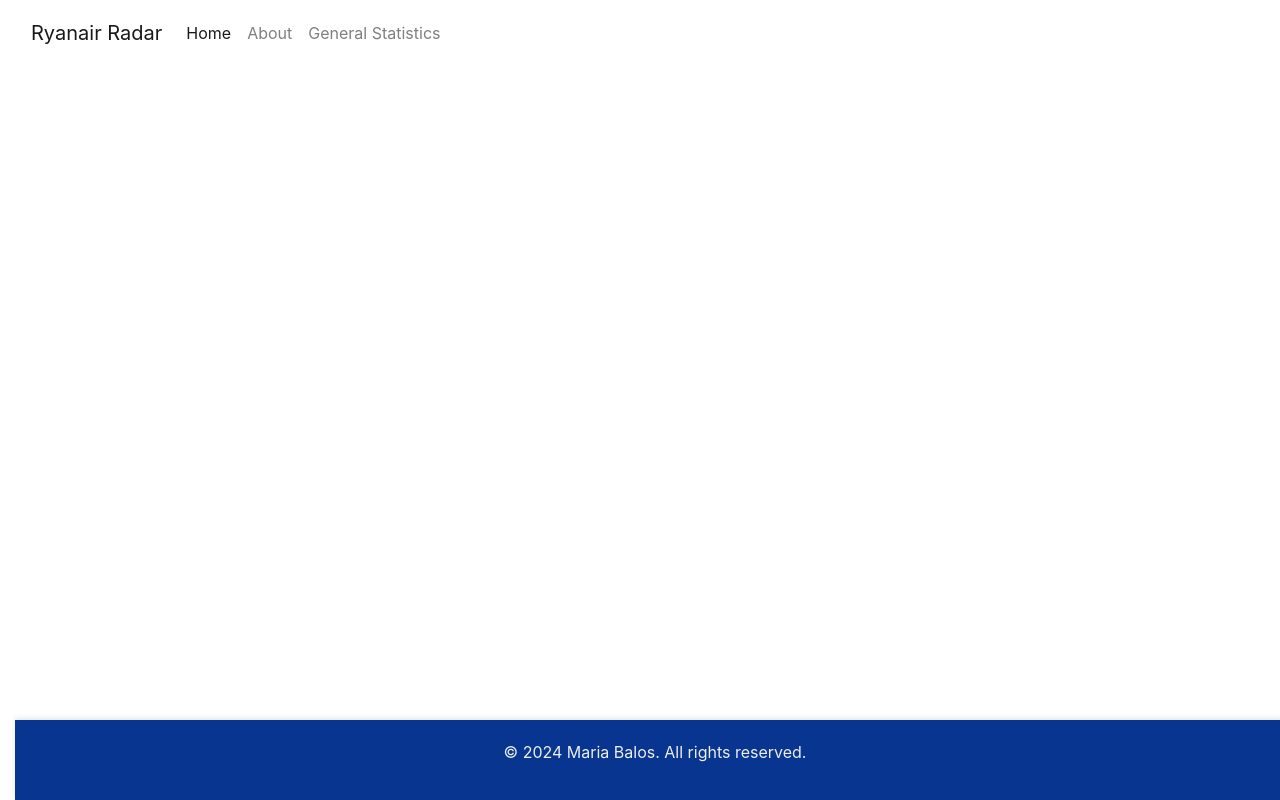
After one commit to mbalos16/air-ryanair, a Flask app: template templates/base.html in a window 1280 px wide. The commit adds this page. Run offline with Flask 3, Linux system fonts and the light colour scheme; the template is opened without the code that fills it, so the values that code supplies are empty; some libraries are stand-ins or nearby versions.

Commit message:
Make website dynamic with jinja

```diff
--- /dev/null
+++ b/templates/base.html
@@ -0,0 +1,74 @@
+<!DOCTYPE html>
+<html lang="en">
+
+<head>
+
+  <!-- Required meta tags -->
+  <meta charset="utf-8" />
+  <meta name="viewport" content="width=device-width, initial-scale=1, shrink-to-fit=no" />
+  <title>
+    {% block title %}
+      Ryanair UK price tracker
+    {% endblock%}
+  </title>
+
+  <!-- Bootstrap CSS -->
+  <link rel="stylesheet" href="https://cdn.jsdelivr.net/npm/bootstrap@4.3.1/dist/css/bootstrap.min.css"
+    integrity="sha384-ggOyR0iXCbMQv3Xipma34MD+dH/1fQ784/j6cY/iJTQUOhcWr7x9JvoRxT2MZw1T" crossorigin="anonymous" />
+  <link rel="stylesheet" href="../static/css/main.css" />
+
+</head>
+
+<!-- Start body-->
+<body>
+    <div class="container-fluid">
+
+      <!--Nav Bar-->
+      <nav class="navbar navbar-expand-lg navbar-light">
+        <a class="navbar-brand" href="{{url_for('home')}}">Ryanair Radar</a>
+
+        <button class="navbar-toggler" type="button" data-toggle="collapse" data-target="#navbarTogglerDemo02"
+          aria-controls="navbarTogglerDemo02" aria-expanded="false" aria-label="Toggle navigation">
+          <span class="navbar-toggler-icon"></span>
+        </button>
+
+        <div class="collapse navbar-collapse" id="navbarTogglerDemo02">
+          <ul class="navbar-nav mr-auto mt-2 mt-lg-0">
+            <li class="nav-item active">
+              <a class="nav-link" href="{{url_for('home')}}">Home<span class="sr-only">(current)</span></a>
+            </li>
+            <li class="nav-item">
+              <a class="nav-link" href="{{url_for('about')}}">About</a>
+            </li>
+            <li class="nav-item">
+              <a class="nav-link" href="{{url_for('general_stats')}}">General Statistics</a>
+            </li>
+
+          </ul>
+        </div>
+
+      </nav>
+
+{% block content%}
+
+{% endblock %}
+
+<!-- Optional JavaScript -->
+  <!-- jQuery first, then Popper.js, then Bootstrap JS -->
+  <script src="https://code.jquery.com/jquery-3.3.1.slim.min.js"
+    integrity="sha384-q8i/X+965DzO0rT7abK41JStQIAqVgRVzpbzo5smXKp4YfRvH+8abtTE1Pi6jizo"
+    crossorigin="anonymous"></script>
+  <script src="https://cdn.jsdelivr.net/npm/popper.js@1.14.7/dist/umd/popper.min.js"
+    integrity="sha384-UO2eT0CpHqdSJQ6hJty5KVphtPhzWj9WO1clHTMGa3JDZwrnQq4sF86dIHNDz0W1"
+    crossorigin="anonymous"></script>
+  <script src="https://cdn.jsdelivr.net/npm/bootstrap@4.3.1/dist/js/bootstrap.min.js"
+    integrity="sha384-JjSmVgyd0p3pXB1rRibZUAYoIIy6OrQ6VrjIEaFf/nJGzIxFDsf4x0xIM+B07jRM"
+    crossorigin="anonymous"></script>
+</body>
+
+<!-- Footer -->
+<footer class="footer">
+  <p>&copy; 2024 Maria Balos. All rights reserved.</p>
+</footer>
+
+</html>
```
Also changed, not shown: templates/index.html (+18 -64 lines).
